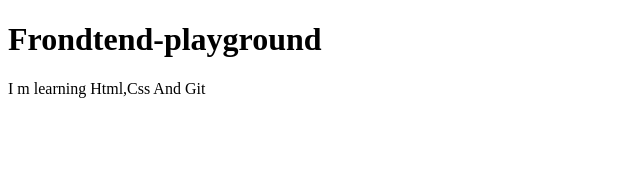
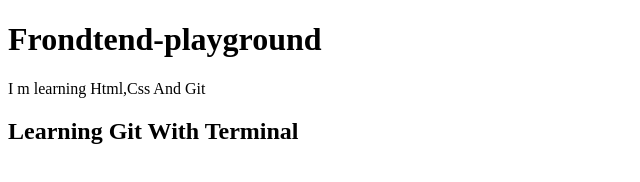
Before and after one commit to kikvadzemisho1-sys/frontend-playground, a plain HTML site: page index.html in a window 1280 px wide. Shown: the whole page, without its empty margins (0-640 px from the left). Drawn offline with Linux system fonts and the light colour scheme.

Commit message:
add terminal practice section

```diff
--- a/index.html
+++ b/index.html
@@ -8,5 +8,6 @@
 <body>
     <h1>Frondtend-playground</h1>
     <p>I m learning Html,Css And Git</p>
+    <h2>Learning Git With Terminal</h2>
 </body>
 </html>
```
